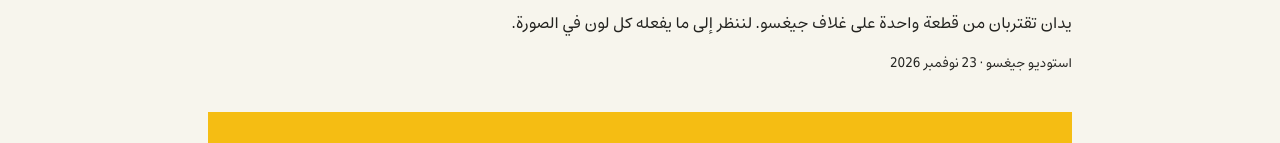
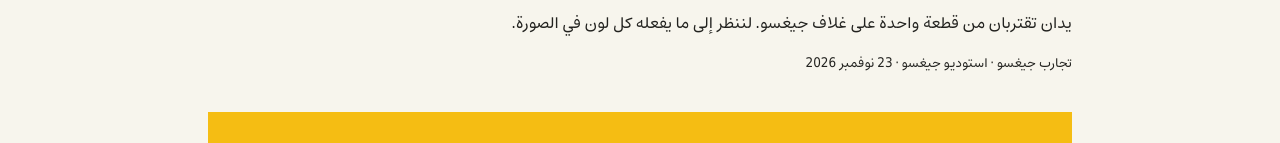
Before and after one commit to Shahringz/jigsaw, an Astro site: page /jigsaw/ar/blog/reading-the-cover/ in a window 1280 px wide. Shown: the part 320-463 px from the top of the page. Built offline with nearby package versions, Linux system fonts and the light colour scheme; Astro itself is replaced by a stand-in of ours.

Commit message:
Complete agreed network and editorial details: [slug].astro

```diff
--- a/src/pages/[lang]/blog/[slug].astro
+++ b/src/pages/[lang]/blog/[slug].astro
@@ -1,6 +1,6 @@
 ---
 import { getCollection, render, type CollectionEntry } from 'astro:content';
-import { assetHref, pageHref, translator, type Locale } from '../../../i18n';
+import { assetHref, pageHref, translator, blogCategories, languages, type Locale } from '../../../i18n';
 import Layout from '../../../layouts/Layout.astro';
 
 export async function getStaticPaths() {
@@ -23,7 +23,7 @@ const tr = translator(lang);
 <Layout lang={lang} page="blog" metadata={[title + ' | JIGSAW', description]} alternates={alternates}>
   <article class="wrap inner post">
     <a class="textlink" href={pageHref(lang, 'blog')}>{tr('وبلاگ جیگزا', 'JIGSAW blog', 'مدوّنة جيغسو')}</a>
-    <div class="intro"><h1>{title}</h1><p>{description}</p><small>{author} · <time datetime={date.toISOString().slice(0, 10)}>{date.toLocaleDateString(lang, { dateStyle: 'long', timeZone: 'UTC' })}</time></small></div>
+    <div class="intro"><h1>{title}</h1><p>{description}</p><small>{blogCategories[post.data.category][languages[lang].index]} · {author} · <time datetime={date.toISOString().slice(0, 10)}>{date.toLocaleDateString(lang, { dateStyle: 'long', timeZone: 'UTC' })}</time></small></div>
     {image && <div class="post-art"><img src={assetHref(image)} alt={imageAlt ?? ''} width="600" height="800" /></div>}
     <div class="article-text"><Content />
       {relatedWork && <a class="textlink" href={pageHref(lang, 'work') + '#' + relatedWork}>{tr('دیدن اثر توی گالری', 'See the work in the gallery', 'شاهد العمل في المعرض')}</a>}
```
